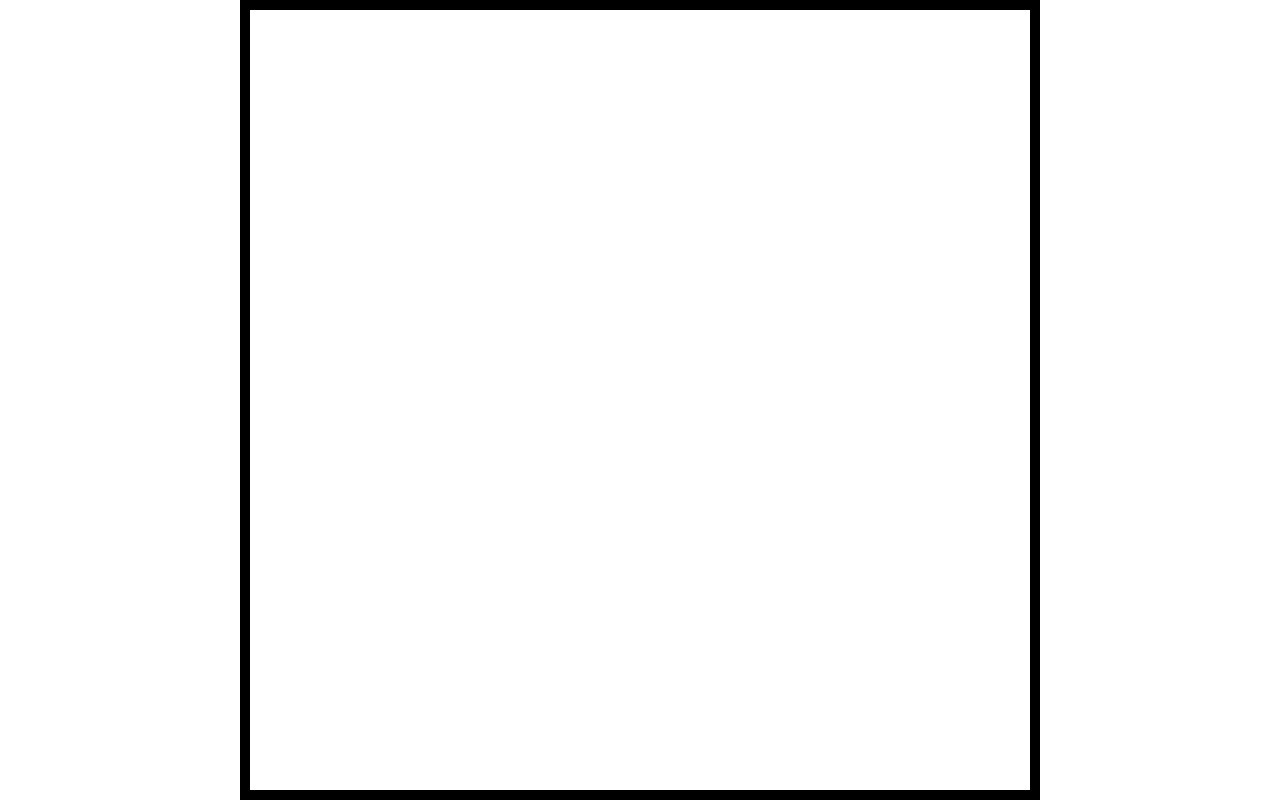
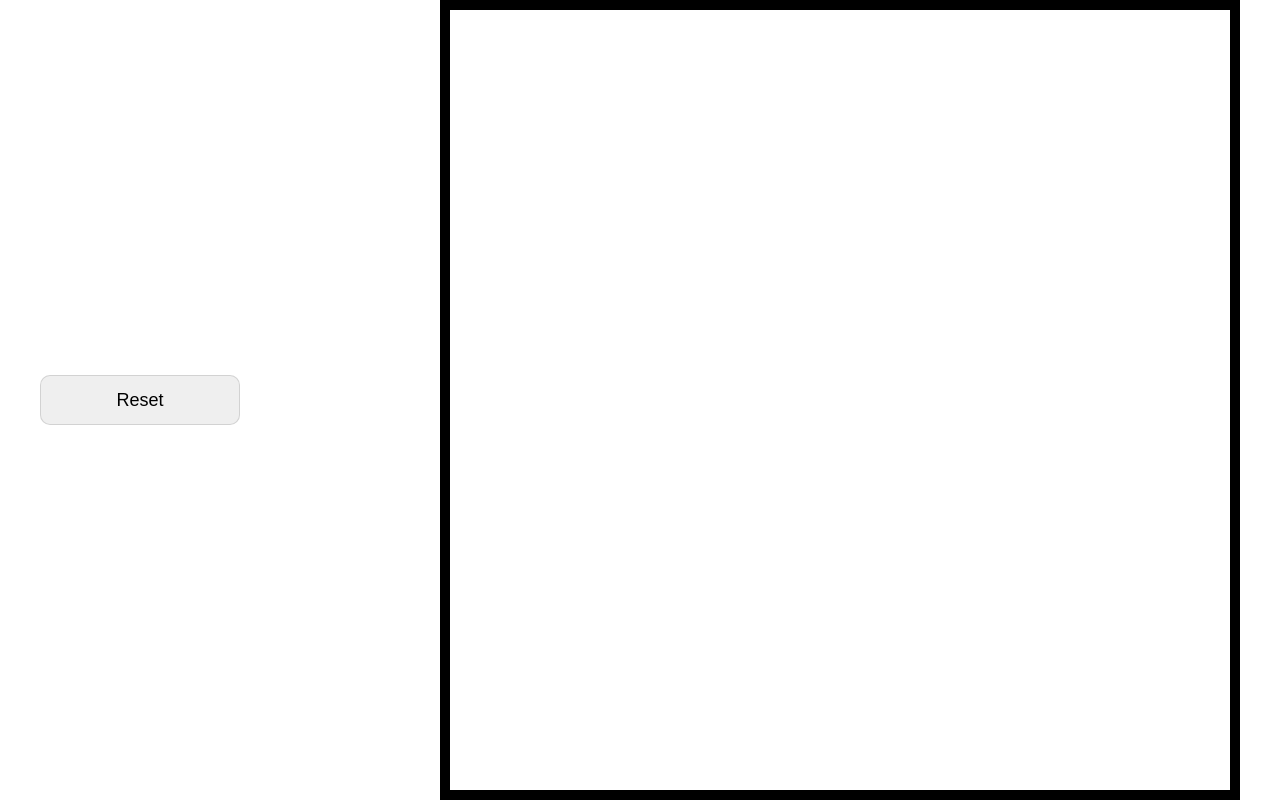
Before and after one commit to LaurentDezo/Etch-A-Sketch, a plain HTML site: page index.html in a window 1280 px wide. Drawn offline with Linux system fonts and the light colour scheme.

Commit message:
Add button that resets sketchpad and ask for number of rows

```diff
--- a/index.html
+++ b/index.html
@@ -5,6 +5,7 @@
         <link rel="stylesheet" href="styleSheets.css">
     </head>
     <body>
+        <button id="resetButton">Reset</button>
         <div id="container">
         </div>
 
--- a/scripts.js
+++ b/scripts.js
@@ -1,5 +1,7 @@
 const container = document.getElementById('container');
 const divArray = ['']
+const button = document.getElementById('resetButton');
+let rowNumber = 0;
 
 
 for (i = 0; i < (10000); i++) {
@@ -10,6 +12,14 @@ for (i = 0; i < (10000); i++) {
 
 divArray.forEach(div => div.addEventListener('mouseover', colorDiv));
 
+button.addEventListener('click', reset);
+
 function colorDiv(e) {
     e.target.classList.add('colored');
 }
+
+function reset() {
+    divArray.forEach(div => div.classList.remove('colored'));
+    rowNumber = prompt('How many rows and columns should the sketchpad have?', '10 to 100 is acceptable.');
+    console.log(rowNumber);
+}
--- a/styleSheets.css
+++ b/styleSheets.css
@@ -35,3 +35,13 @@ body {
 .colored {
     background-color: purple;
 }
+
+#resetButton {
+    margin-right: 200px;
+    width: 200px;
+    height: 50px;
+    border-radius: 10px;
+    border: solid 1px rgba(194, 194, 194, 0.637);
+    font-size: large;
+    font-weight: 200;
+}
```
